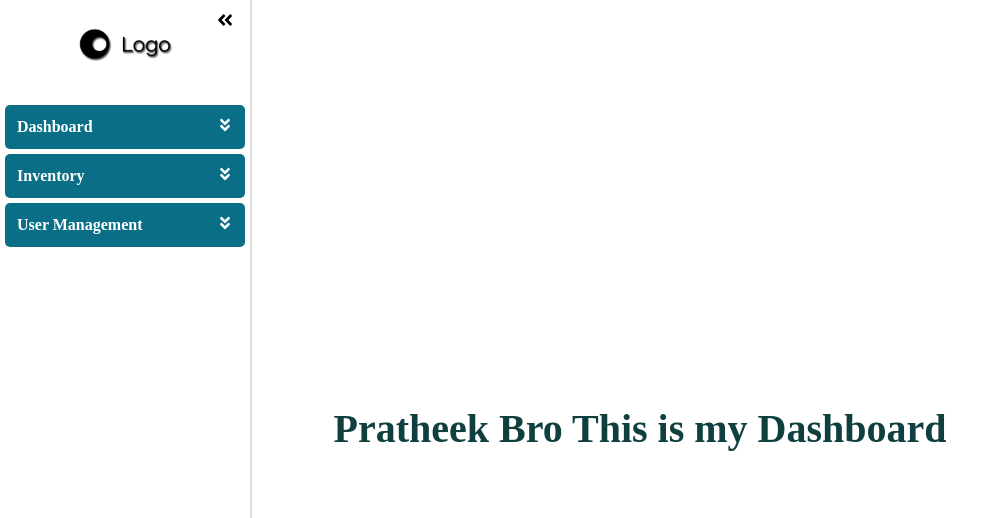
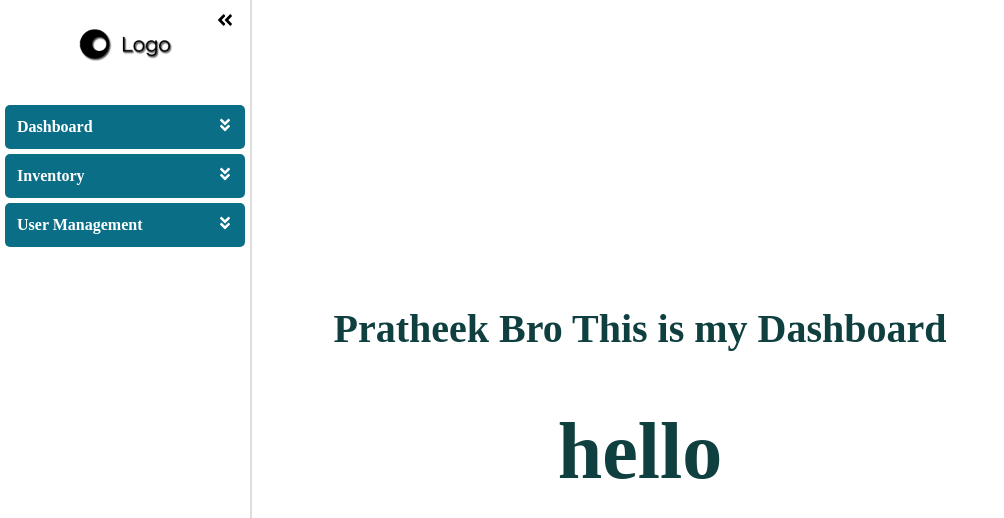
Before and after one commit to Vikas-Pendyala/ecommerce-dashboard, a React (Vite) app: page / in a window 1280 px wide. Shown: the top 518 px of the page, without its empty margins (0-1004 px from the left). Built offline with nearby package versions, Linux system fonts and the light colour scheme.

Commit message:
created dashborad

```diff
--- a/src/pages/Dashboard/Dashboard.jsx
+++ b/src/pages/Dashboard/Dashboard.jsx
@@ -1,5 +1,11 @@
 const Dashboard = () => {
-    return <div className="content"> Pratheek Bro This is my Dashboard</div>;
+    return <div className="content"> Pratheek Bro This is my Dashboard
+
+
+
+    <h1>hello</h1>
+    </div>;
+
   };
 
   export default Dashboard;
```
